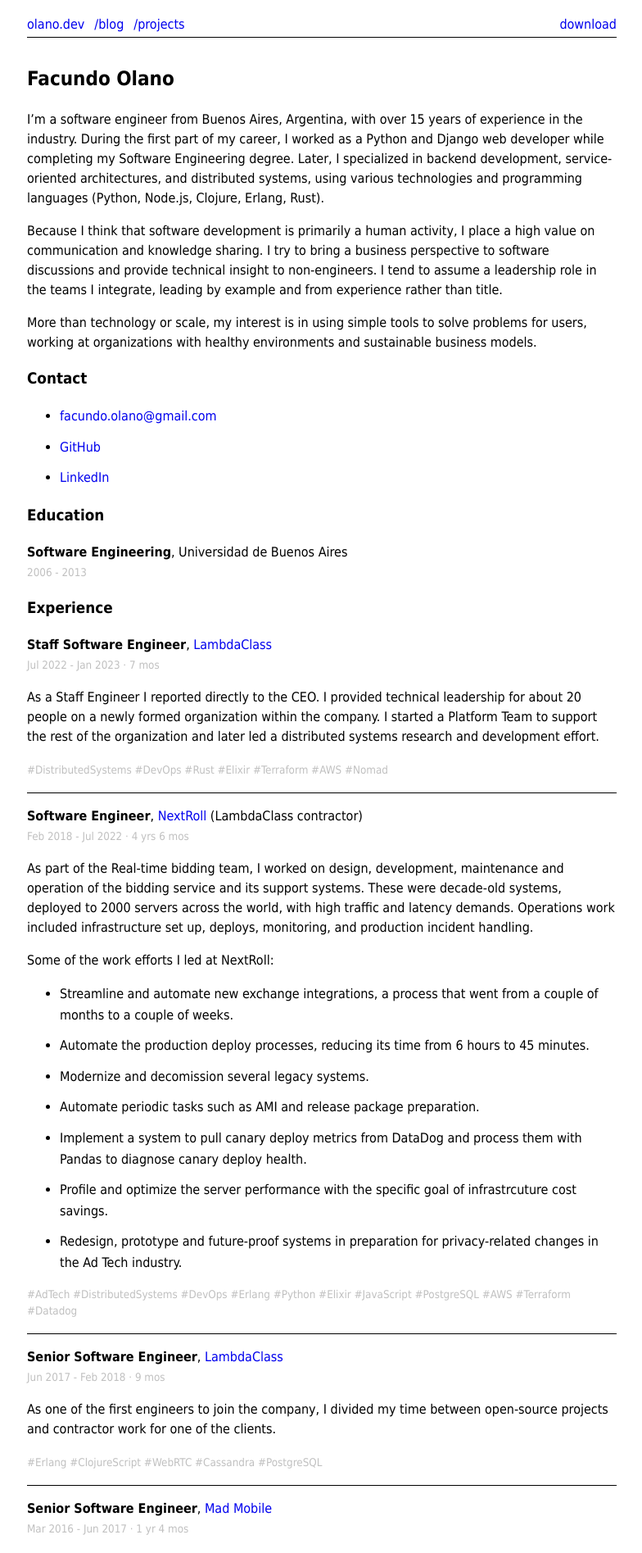
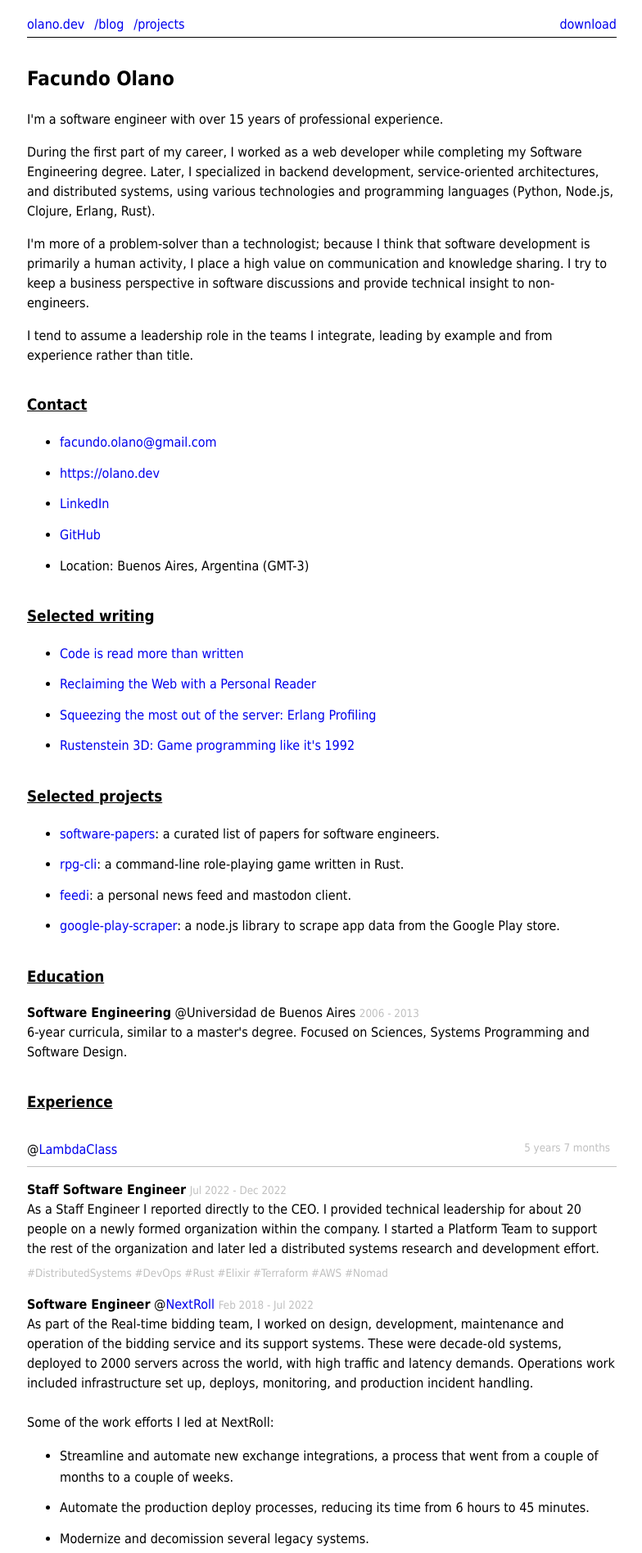
Before and after one commit to facundoolano/olano.dev, a Jekyll site: the page built from resume.html, in a window 1280 px wide. Shown: the top 1895 px of the page at 82% size, without its empty margins (247-1031 px from the left). Built offline with Jekyll 4.4.1, drawn with Linux system fonts in a browser that asks for light colours; some of the changed text lies outside the part shown.

Commit message:
Resume updates (#13)
* first stab at nested job positions

* convert to html

* style tweaks

* try with uniform positions structure

* style updates

* skip no-bullet lists

* tweak links

* text tweaks

* add writing and projects to resume

* remove date abbrev

* tweaks

* hide parts in resume.pdf output

* minor tweaks

* cleanup css

* cleanup html

```diff
--- a/_data/work.yml
+++ b/_data/work.yml
@@ -1,76 +1,87 @@
-- date: Jul 2022 - Jan 2023 · 7 mos
-  title: Staff Software Engineer
-  org: "[LambdaClass](https://lambdaclass.com/)"
-  tech: Distributed Systems, DevOps, Rust, Elixir, Terraform, AWS, Nomad
-  description: >
-    As a Staff Engineer I reported directly to the CEO. I provided technical leadership for about 20 people on a newly formed organization within the company.
-    I started a Platform Team to support the rest of the organization and later led a distributed systems research and development effort.
-- date: Feb 2018 - Jul 2022 · 4 yrs 6 mos
-  title: Software Engineer
-  org: "[NextRoll](https://www.nextroll.com/) (LambdaClass contractor)"
-  tech: AdTech, Distributed Systems, DevOps, Erlang, Python, Elixir, JavaScript, PostgreSQL, AWS, Terraform, Datadog
-  description: >
-     As part of the Real-time bidding team, I worked on design, development, maintenance and operation of the bidding service and its support systems.
-     These were decade-old systems, deployed to 2000 servers across the world, with high traffic and latency demands.
-     Operations work included infrastructure set up, deploys, monitoring, and production incident handling.
+- date: 5 years 7 months
+  org: '<a href="https://lambdaclass.com/">LambdaClass</a>'
+  positions:
+    - title: Staff Software Engineer
+      date: Jul 2022 - Dec 2022
+      tech: Distributed Systems, DevOps, Rust, Elixir, Terraform, AWS, Nomad
+      description: >
+        As a Staff Engineer I reported directly to the CEO. I provided technical leadership for about 20 people on a newly formed organization within the company.
+        I started a Platform Team to support the rest of the organization and later led a distributed systems research and development effort.
+    - title: Software Engineer
+      org: '<a href="https://www.nextroll.com">NextRoll</a>'
+      date: Feb 2018 - Jul 2022
+      tech: AdTech, Distributed Systems, DevOps, Erlang, Python, Elixir, JavaScript, PostgreSQL, AWS, Terraform, Datadog
+      description: >
+        As part of the Real-time bidding team, I worked on design, development, maintenance and operation of the bidding service and its support systems.
+        These were decade-old systems, deployed to 2000 servers across the world, with high traffic and latency demands.
+        Operations work included infrastructure set up, deploys, monitoring, and production incident handling.
 
-       Some of the work efforts I led at NextRoll:
+        <br/><br/>Some of the work efforts I led at NextRoll:
 
-       - Streamline and automate new exchange integrations, a process that went from a couple of months to a couple of weeks.
-       - Automate the production deploy processes, reducing its time from 6 hours to 45 minutes.
-       - Modernize and decomission several legacy systems.
-       - Automate periodic tasks such as AMI and release package preparation.
-       - Implement a system to pull canary deploy metrics from DataDog and process them with Pandas to diagnose canary deploy health.
-       - Profile and optimize the server performance with the specific goal of infrastrcuture cost savings.
-       - Redesign, prototype and future-proof systems in preparation for privacy-related changes in the Ad Tech industry.
-- date: Jun 2017 - Feb 2018 · 9 mos
-  title: Senior Software Engineer
-  org: "[LambdaClass](https://lambdaclass.com/)"
-  tech: Erlang, ClojureScript, WebRTC, Cassandra, PostgreSQL
-  description: As one of the first engineers to join the company, I divided my time between open-source projects and contractor work for one of the clients.
-- date: Mar 2016 - Jun 2017 · 1 yr 4 mos
-  title: Senior Software Engineer
-  org: "[Mad Mobile](https://madmobile.com/)"
-  tech: Distributed Systems, Microservices, Node.js, Clojure, MongoDB, RabbitMQ, ElasticSearch, Redis, socket.io
-  description: >
-     As part of the Core Services team, I designed and developed a Backend as a Service platform to support the mobile applications developed by the company.
-       The platform, implemented by a set of microservices, provided a integration to external services as well as support functionality like authentication, authorization, analytics and caching.
+          <ul>
+            <li> Streamline and automate new exchange integrations, a process that went from a couple of months to a couple of weeks.</li>
+            <li> Automate the production deploy processes, reducing its time from 6 hours to 45 minutes.</li>
+            <li> Modernize and decomission several legacy systems.</li>
+            <li> Automate periodic tasks such as AMI and release package preparation.</li>
+            <li> Implement a system to pull canary deploy metrics from DataDog and process them with Pandas to diagnose canary deploy health.</li>
+            <li> Profile and optimize the server performance with the specific goal of infrastrcuture cost savings.</li>
+            <li> Redesign, prototype and future-proof systems in preparation for privacy-related changes in the Ad Tech industry.</li></ul>
+    - title: Senior Software Engineer
+      date: Jun 2017 - Feb 2018
+      tech: Erlang, ClojureScript, WebRTC, Cassandra, PostgreSQL
+      description: As one of the first engineers to join the company, I divided my time between open-source projects and contractor work for one of the clients.
+- date: 1 year 4 months
+  org: '<a href="https://madmobile.com/">Mad Mobile</a>'
+  positions:
+    - date: Mar 2016 - Jun 2017
+      title: Senior Software Engineer
+      tech: Distributed Systems, Microservices, Node.js, Clojure, MongoDB, RabbitMQ, ElasticSearch, Redis, socket.io
+      description: >
+        As part of the Core Services team, I designed and developed a Backend as a Service platform to support the mobile applications developed by the company.
+        The platform, implemented by a set of microservices, provided integration with external services as well as support functionality like authentication, authorization, analytics and caching.
 
-       I led the development of some of the most complex features of the platform such as a decentralised system for environment migrations and On-Premise to Cloud communications through a cluster of Web Sockets.
-
-- date: Mar 2015 - Dec 2015 · 10 mos
-  title: Software Engineer
-  org: "[TappedOut.net](https://tappedout.net/)"
-  tech: Python, Django, Node.js, Redis, PostgreSQL, Neo4j, socket.io, ElasticSearch, JQuery, Android
-  description: Software development for a MTG online community. In addition to the base web application, I implemented a companion Android app and a web-based draft simulator.
-- date: Mar 2014 - Dec 2014 · 10 mos
-  title: Tech Lead
-  org: "[National Geographic](https://www.nationalgeographic.com/) (Globant contractor)"
-  description: Technical leadership of a team dedicated to develop cross-projects RESTful services. Implementation of an API store using WSO2.
-  tech: Python, Django, ElasticSearch, PostgreSQL
-- date: May 2013 - Mar 2014 · 11 mos
-  title: Senior Python Developer
-  org: "[National Geographic](https://www.nationalgeographic.com/) (Globant contractor)"
-  description: Design and development of the backend for the National Geographic Magazine.
-  tech: Python, Django, JavaScript, ElasticSearch, PostgreSQL
-- date: Jul 2010 - May 2013 · 2 yrs 11 mos
-  title: Python/Django Developer
+        <br/><br/>I led the development of some of the most complex features of the platform such as a decentralised system for environment migrations and On-Premise to Cloud communications through a cluster of Web Sockets.
+- date: 10 months
+  org: '<a href="https://tappedout.net/">TappedOut.net</a>'
+  positions:
+    - date: Mar 2015 - Dec 2015
+      title: Software Engineer
+      tech: Python, Django, Node.js, Redis, PostgreSQL, Neo4j, socket.io, ElasticSearch, JQuery, Android
+      description: Software development for a MTG online community. In addition to the base web application, I implemented a companion Android app and a web-based draft simulator.
+- date: 1 year 8 months
+  org: '<a href="https://www.globant.com/">Globant</a>'
+  positions:
+    - org: '<a href="https://www.nationalgeographic.org/">National Geographic</a>'
+      date: Mar 2014 - Dec 2014
+      title: Tech Lead
+      description: Technical leadership of a team dedicated to develop cross-projects RESTful services. Implementation of an API store using WSO2.
+      tech: Python, Django, ElasticSearch, PostgreSQL
+    - date: May 2013 - Mar 2014
+      title: Senior Python Developer
+      org: '<a href="https://www.nationalgeographic.org/">National Geographic</a>'
+      description: Design and development of the backend for the National Geographic Magazine.
+      tech: Python, Django, JavaScript, ElasticSearch, PostgreSQL
+- date: 2 years 11 months
   org: Freelance
-  description: >
-      Full stack development of web applications for both local and US-based customers:
-
-        - FreeSwitch web controller and real-time call-center management. Deployed to SheevaPlug servers and integrated to USB LCD displays.
-        - Reverse auctions Facebook app with real-time interface updates. Facebook credits and PayPal integration.
-        - App Store catalog. Consumption of the Apple's Enterprise Partner Feed (Tables of 60+ millons of records). Caching, database and query optimizations.
-        - Digital Contracts management web application.
-        - Professional social network.
-  tech: Python, Django, MySQL, PostgreSQL, Solr, Haystack, Celery, RabbitMQ, Apache, nginx, JQuery
-- date: Jan 2008 - Aug 2008 · 8 mos
-  org: "[Globant](https://www.globant.com/)"
-  title: Java Developer
-  description: Development of Enterprise applications.
-  tech: Java, Hibernate, Spring, Spring MVC, Struts, MySQL
-- date: Feb 2007 - Dec 2007 · 11 mos
-  title: QA Analyst
-  org: "[Globant](https://www.globant.com/)"
-  description: Testing of web, desktop and mobile applications. Test cases design. Load testing with JMeter.
+  positions:
+    - date: Jul 2010 - May 2013
+      title: Python/Django Developer
+      tech: Python, Django, MySQL, PostgreSQL, Solr, Haystack, Celery, RabbitMQ, Apache, nginx, JQuery
+      description: >
+        Full stack development of web applications for both local and US-based customers:
+          <ul>
+          <li> FreeSwitch web controller and real-time call-center management. Deployed to SheevaPlug servers and integrated to USB LCD displays.</li>
+          <li> Reverse auctions Facebook app with real-time interface updates. Facebook credits and PayPal integration.</li>
+          <li> App Store catalog. Consumption of the Apple's Enterprise Partner Feed (Tables of 60+ millons of records). Caching, database and query optimizations.</li>
+          <li> Digital Contracts management web application.</li>
+          <li> Professional social network.</li></ul>
+- date: 1 year 7 months
+  org: '<a href="https://www.globant.com/">Globant</a>'
+  positions:
+    - title: Java Developer
+      date: Jan 2008 - Aug 2008
+      description: Development of Enterprise applications.
+      tech: Java, Hibernate, Spring, Spring MVC, Struts, MySQL
+    - date: Feb 2007 - Dec 2007
+      title: QA Analyst
+      description: Testing of web, desktop and mobile applications. Test cases design. Load testing with JMeter.
--- a/_layouts/default.html
+++ b/_layouts/default.html
@@ -23,5 +23,5 @@
     {{ content }}
 
     <br/>
-    <p class="text-center">{% include source_path.html %}</p>
+    <p class="text-center footer">{% include source_path.html %}</p>
 </div>
--- a/assets/css/main.css
+++ b/assets/css/main.css
@@ -226,3 +226,39 @@
       display: none
   }
 }
+
+.resume h3 {
+    text-decoration: underline;
+    padding-top: 1rem;
+}
+
+.resume .tags {
+    display: block;
+    padding-top: 0.5rem;
+}
+
+.resume header .date {
+    float: right;
+}
+
+.resume header {
+    margin-top: 2rem;
+    border-bottom: 1px solid silver;
+    padding-bottom: 0.5rem;
+}
+
+.resume ul {
+    margin-bottom:0.5rem;
+}
+
+@media print {
+    /* tweak styles for pdf export of the resume */
+    .footer, nav {
+        display: none;
+    }
+
+    .pagebreak {
+        clear: both;
+        page-break-after: always;
+    }
+}
--- /dev/null
+++ b/resume.html
@@ -0,0 +1,69 @@
+---
+layout: default
+submenu: [["download", "/resume.pdf"]]
+title: Facundo Olano
+head_title: Resume
+---
+<div class="resume">
+    <p>I'm a software engineer with over 15 years of professional experience.</p>
+
+    <p>
+        During the first part of my career, I worked as a web developer while completing my Software Engineering degree.
+        Later, I specialized in backend development, service-oriented architectures, and distributed systems, using various technologies and programming languages (Python, Node.js, Clojure, Erlang, Rust).
+    </p>
+
+    <p>
+        I'm more of a problem-solver than a technologist; because I think that software development is primarily a human activity, I place a high value on communication and knowledge sharing.
+        I try to keep a business perspective in software discussions and provide technical insight to non-engineers.
+    </p>
+    <p>I tend to assume a leadership role in the teams I integrate, leading by example and from experience rather than title.</p>
+
+<h3>Contact</h3>
+<ul>
+    <li><a href="mailto:facundo.olano@gmail.com">facundo.olano@gmail.com</a></li>
+    <li><a href="https://olano.dev">https://olano.dev</a></li>
+    <li><a href="https://www.linkedin.com/in/facundoolano/">LinkedIn</a></li>
+    <li><a href="https://github.com/facundoolano">GitHub</a></li>
+    <li>Location: Buenos Aires, Argentina (GMT-3)</li>
+</ul>
+
+<h3>Selected writing</h3>
+<ul>
+    <li><a href="/2023-11-30-code-is-run-more-than-read">Code is read more than written</a></li>
+    <li><a href="/2023-12-12-reclaiming-the-web-with-a-personal-reader">Reclaiming the Web with a Personal Reader</a></li>
+    <li><a href="https://tech.nextroll.com/blog/dev/2020/04/07/erlang-profiling.html">Squeezing the most out of the server: Erlang Profiling</a></li>
+    <li><a href="https://tech.nextroll.com/blog/dev/2022/02/02/rustenstein.html">Rustenstein 3D: Game programming like it's 1992</a></li>
+</ul>
+
+<h3>Selected projects</h3>
+<ul>
+    <li><a href="https://github.com/facundoolano/software-papers">software-papers</a>: a curated list of papers for software engineers.</li>
+    <li><a href="https://github.com/facundoolano/rpg-cli">rpg-cli</a>: a command-line role-playing game written in Rust.</li>
+    <li><a href="https://github.com/facundoolano/feedi">feedi</a>: a personal news feed and mastodon client.</li>
+    <li><a href="https://github.com/facundoolano/google-play-scraper">google-play-scraper</a>: a node.js library to scrape app data from the Google Play store.</li>
+</ul>
+
+<h3>Education</h3>
+
+<b>Software Engineering</b> @Universidad de Buenos Aires
+<small><span class="date">2006 - 2013</span></small>
+<br/>6-year curricula, similar to a master's degree. Focused on Sciences, Systems Programming and Software Design.
+
+<div class="pagebreak"></div>
+  <h3> Experience</h3>
+
+{% for job in site.data.work %}
+  <header>@{{job.org}} <small><span class="date">{{job.date}}</span></small></header>
+
+    {% for position in job.positions %}
+    <p>
+        <b>{{position.title}}</b>{% if position.org %} @{{position.org}} {% endif %}
+        <small><span class="date">{{position.date}}</span></small>
+        <br/>{{ position.description }}{% assign techs = position.tech | split:"," %}
+
+        {% if techs %}<small><span class="tags"> {% for tech in techs %}#{{tech | replace: " ", ""}} {% endfor %}</span></small>{%endif%}
+    </p>
+    {% endfor %}
+
+  {% endfor %}
+  </div>
--- a/resume.md
+++ /dev/null
@@ -1,41 +0,0 @@
----
-layout: default
-submenu: [["download", "/resume.pdf"]]
-title: Facundo Olano
-head_title: Resume
----
-
-I'm a software engineer from Buenos Aires, Argentina, with over 15 years of experience in the industry.
-During the first part of my career, I worked as a Python and Django web developer while completing my Software Engineering degree.
-Later, I specialized in backend development, service-oriented architectures, and distributed systems, using various technologies and programming languages (Python, Node.js, Clojure, Erlang, Rust).
-
-Because I think that software development is primarily a human activity, I place a high value on communication and knowledge sharing. I try to bring a business perspective to software discussions and provide technical insight to non-engineers. I tend to assume a leadership role in the teams I integrate, leading by example and from experience rather than title.
-
-More than technology or scale, my interest is in using simple tools to solve problems for users, working at organizations with healthy environments and sustainable business models.
-
-### Contact
-
-- [facundo.olano@gmail.com](mailto:facundo.olano@gmail.com)
-- [GitHub](https://github.com/facundoolano)
-- [LinkedIn](https://www.linkedin.com/in/facundoolano/)
-
-### Education
-
-**Software Engineering**, Universidad de Buenos Aires
-  <br/> <small><span class="date">2006 - 2013</span></small>
-
-### Experience
-
-{% for job in site.data.work %}
-{% assign techs = job.tech | split:"," %}
-<b>{{job.title}}</b>, {{job.org}}
-  <br/> <small><span class="date">{{job.date}}</span></small>
-
-  {{job.description }}
-
-  <small><span class="tags"> {% for tech in techs %}#{{tech | replace: " ", ""}} {% endfor %}</span></small>
-
-{% unless forloop.last %}
----
-{% endunless %}
-{% endfor %}
```
Also changed, not shown: 2 other files.
